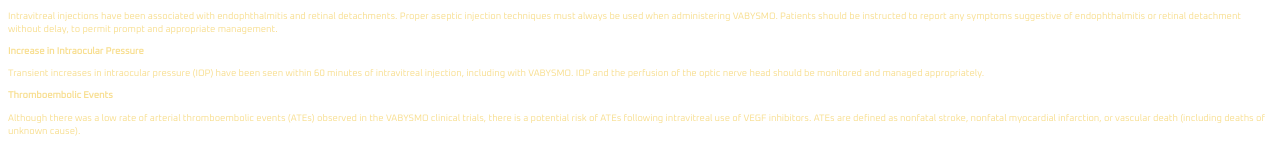
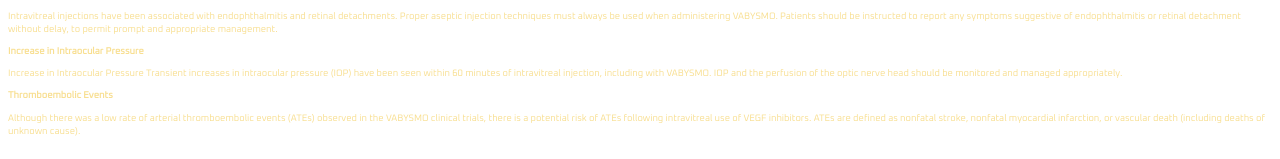
Before and after one commit to piotrprzygoda/ISI1, a plain HTML site: page index.html in a window 1280 px wide. Shown: the part 180-339 px from the top of the page. Drawn offline with Linux system fonts and the light colour scheme.

Commit message:
Update index.html

```diff
--- a/index.html
+++ b/index.html
@@ -153,7 +153,7 @@ p {color:red;font-family:'Oxanium', cursive;}
 	<p>
 		<a target="_blank" style="text-decoration:none;">
 			<span class="author"></span>
-			<span class="article">Transient increases in intraocular pressure (IOP) have been seen within 60 minutes of intravitreal injection, including with VABYSMO. IOP and the perfusion of the optic nerve head should be monitored and managed appropriately. </span>
+			<span class="article">Increase in Intraocular Pressure Transient increases in intraocular pressure (IOP) have been seen within 60 minutes of intravitreal injection, including with VABYSMO. IOP and the perfusion of the optic nerve head should be monitored and managed appropriately. </span>
 		</a>
 	</p>
 	<p>
@@ -165,7 +165,7 @@ p {color:red;font-family:'Oxanium', cursive;}
 	<p>
 		<a target="_blank" style="text-decoration:none;">
 			<span class="author"></span>
-			<span class="article">Although there was a low rate of arterial thromboembolic events (ATEs) observed in the VABYSMO clinical trials, there is a potential risk of ATEs following intravitreal use of VEGF inhibitors. ATEs are defined as nonfatal stroke, nonfatal myocardial infarction, or vascular death (including deaths of unknown cause).  </span>
+			<span class="article">Although there was a low rate of arterial thromboembolic events (ATEs) observed in the VABYSMO clinical trials, there is a potential risk of ATEs following intravitreal use of VEGF inhibitors. ATEs are defined as nonfatal stroke, nonfatal myocardial infarction, or vascular death (including deaths of unknown cause). </span>
 		</a>
 	</p>
 
```
